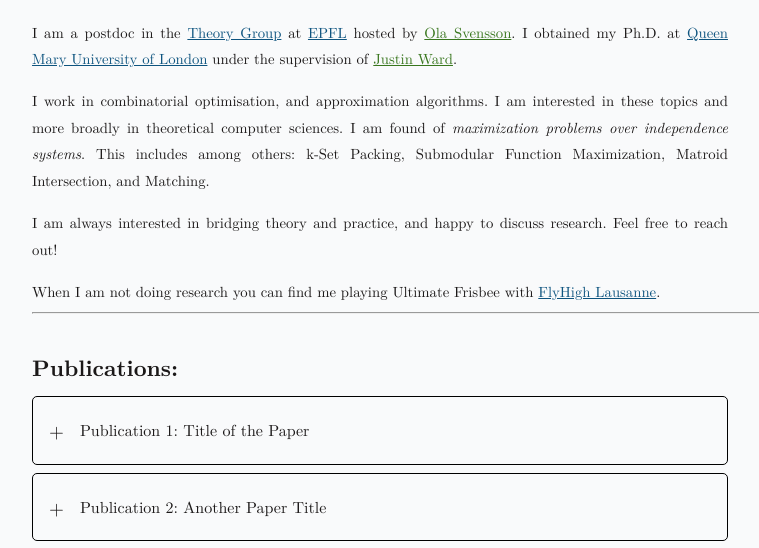
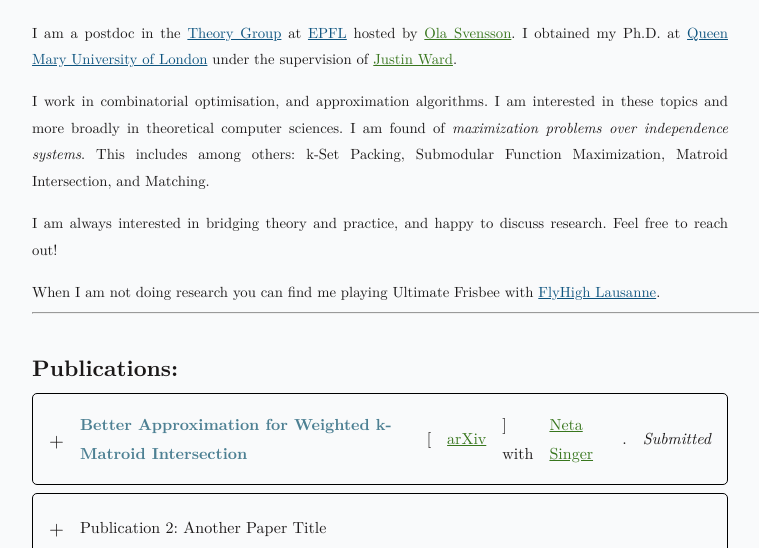
Before and after one commit to Frisbik/Frisbik, a website built with Vite: page index.html in a window 1280 px wide. Shown: the part 196-744 px from the top of the page, without its empty margins (260-1019 px from the left). Built offline with nearby package versions, Linux system fonts and the light colour scheme; files whose address does not match are found by name.

Commit message:
modif publications

```diff
--- a/index.html
+++ b/index.html
@@ -163,13 +163,22 @@
 
 <hr>
 <h3> Publications: </h3>
-<p>
 
   <div class="collapsible-container">
     <!-- Collapsible Button with Icon -->
     <button class="collapsible">
-      <span class="icon">+</span> Publication 1: Title of the Paper
+      <span class="icon">+</span>
+        <ptitle>
+          Better Approximation for Weighted k-Matroid Intersection
+        </ptitle>
+        [<a href="https://arxiv.org/abs/2411.19366" style="color: #38761d ">arXiv</a>]
+          <br>
+          with
+          <author><a href="https://netabobeta.github.io/" style="color: #38761d ">Neta Singer</a></author>.
+          <br>
+          <em> Submitted </em>
     </button>
+    <!-- Abstract -->
     <div class="content">
       <p>This is the abstract of the first publication. It describes the key findings and contributions...</p>
     </div>
@@ -182,7 +191,7 @@
     </div>
   </div>
 
-
+  <p>
         <ptitle>
             Better Approximation for Weighted k-Matroid Intersection
 	      </ptitle>
```
